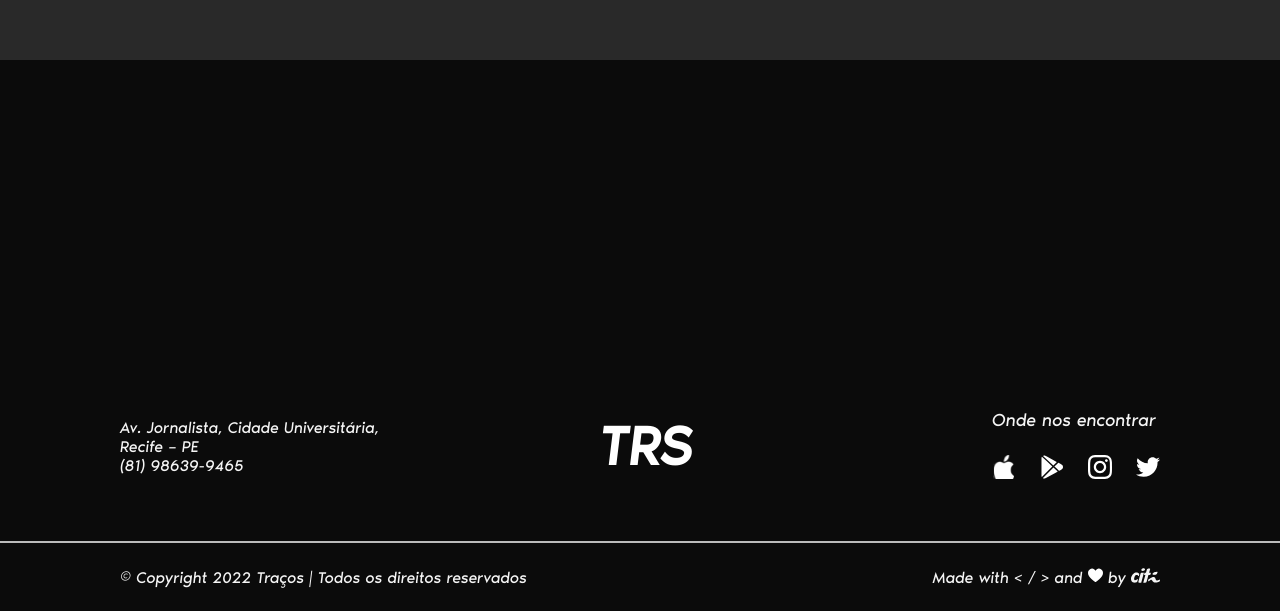
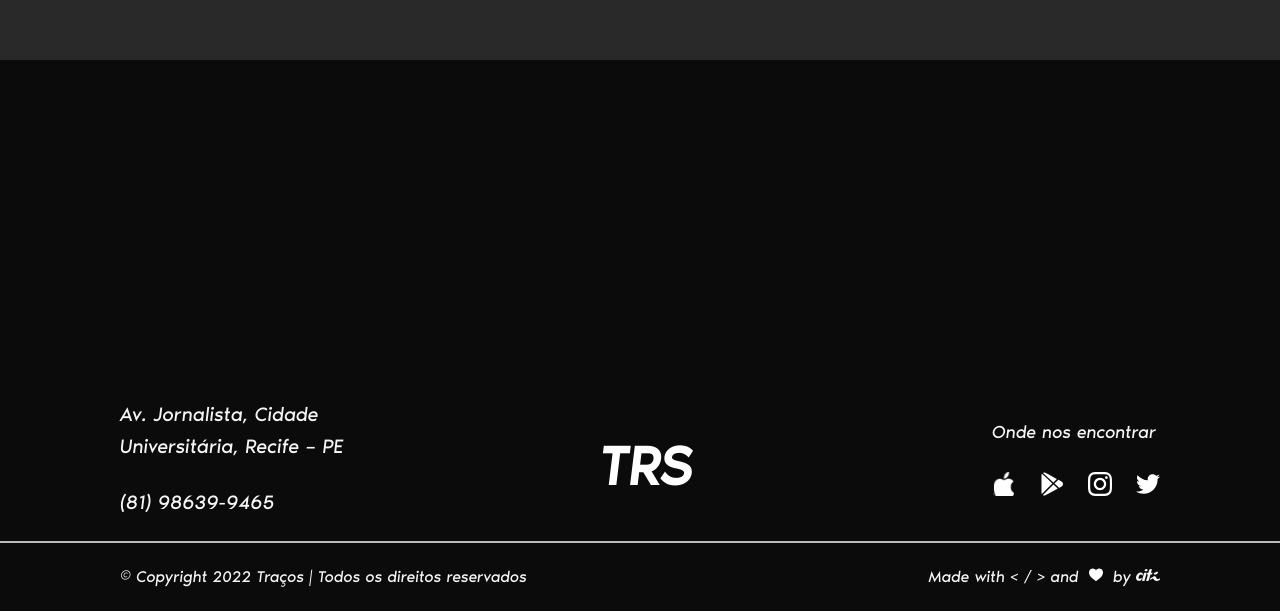
Before and after one commit to citi-onboarding/Tracos-onepage, a React (Create React App) app in the folder client/: page / in a window 1280 px wide. Shown: the part 189-800 px from the top of the page. Built offline with nearby package versions, Linux system fonts and the light colour scheme.

Commit message:
feature[feature/footerTRS]: create folder components

```diff
--- a/client/src/App.tsx
+++ b/client/src/App.tsx
@@ -3,12 +3,12 @@ import { ThemeProvider } from 'styled-components';
 import { theme } from './styles/theme';
 import { GlobalStyle } from './styles/global';
 
-import { Footer } from './pages';
+import { Home } from './pages';
 
 function App() {
   return (
     <ThemeProvider theme={theme}>
-      <Footer/>
+      <Home/>
       <GlobalStyle/>
     </ThemeProvider>
   );
--- a/client/src/pages/Footer/style.ts
+++ b/client/src/components/Footer/style.ts
@@ -80,10 +80,13 @@ export const Copyright = styled.div`
         font-size: 16px;
         margin: 0 120px 0 120px;
     }
+    img{
+        width: 24px;
+        height: 14px;
+    }
 `;
 
 export const Teste = styled.div`
     width: 260px;
     margin-left: 120px;
-
 `;
--- a/client/src/pages/home/index.tsx
+++ b/client/src/pages/home/index.tsx
@@ -1,24 +1,12 @@
 import React from "react";
 import { HomeContainer } from './styles';
-//import { LogoCITi } from '../../assets';
+import { Footer } from "../../components/Footer";
 
 
-// export const Home: React.FC = () => {
-//     return (
-//         <HomeContainer>
-//             <img src={LogoCITi} alt="" />
-//             <h1>ReactJS Boilerplate</h1>
-//             <p>
-//                 Made with
-//                 {' '}
-//                 <strong>&lt; &#x0002F; &gt;</strong>
-//                 {' '}
-//                 and
-//                 {' '}
-//                 <strong>&hearts;</strong>
-//                 {' '}
-//                 by CITi
-//             </p>
-//         </HomeContainer>
-//     );
-// }
+export const Home: React.FC = () => {
+    return (
+        <HomeContainer>
+            <Footer/>
+        </HomeContainer>
+    );
+}
```
Also changed, not shown: client/src/pages/index.ts (+4 -3 lines), client/src/services/api.ts (added, +7 -0 lines), client/src/components/Footer/index.tsx (renamed from client/src/pages/Footer/index.tsx).
